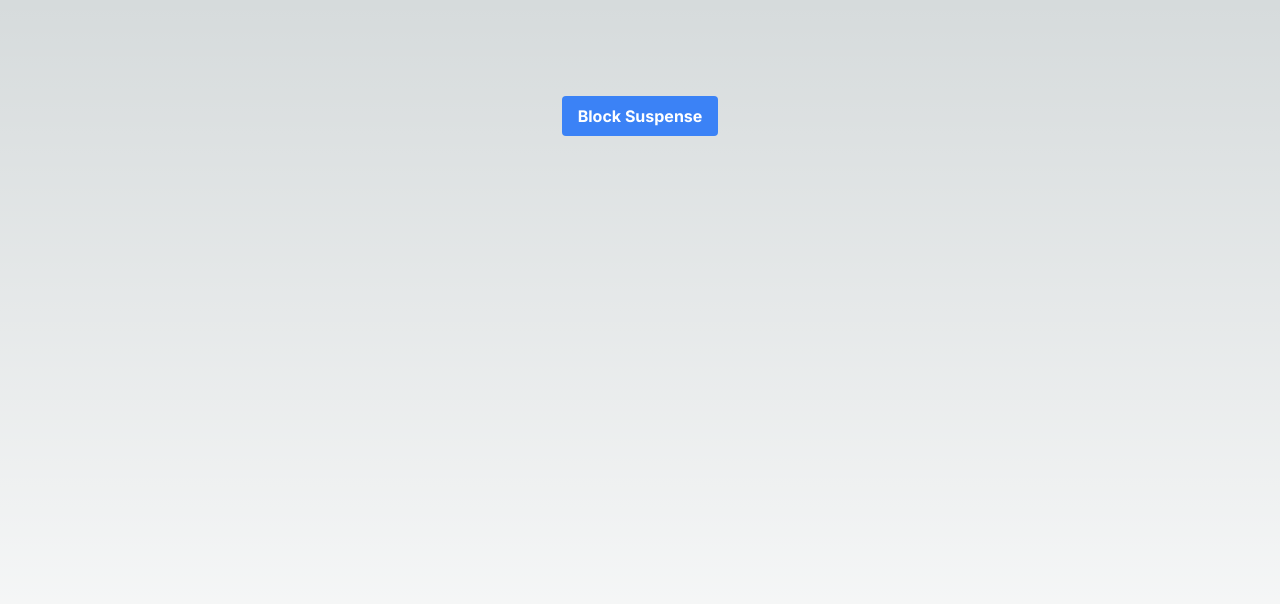
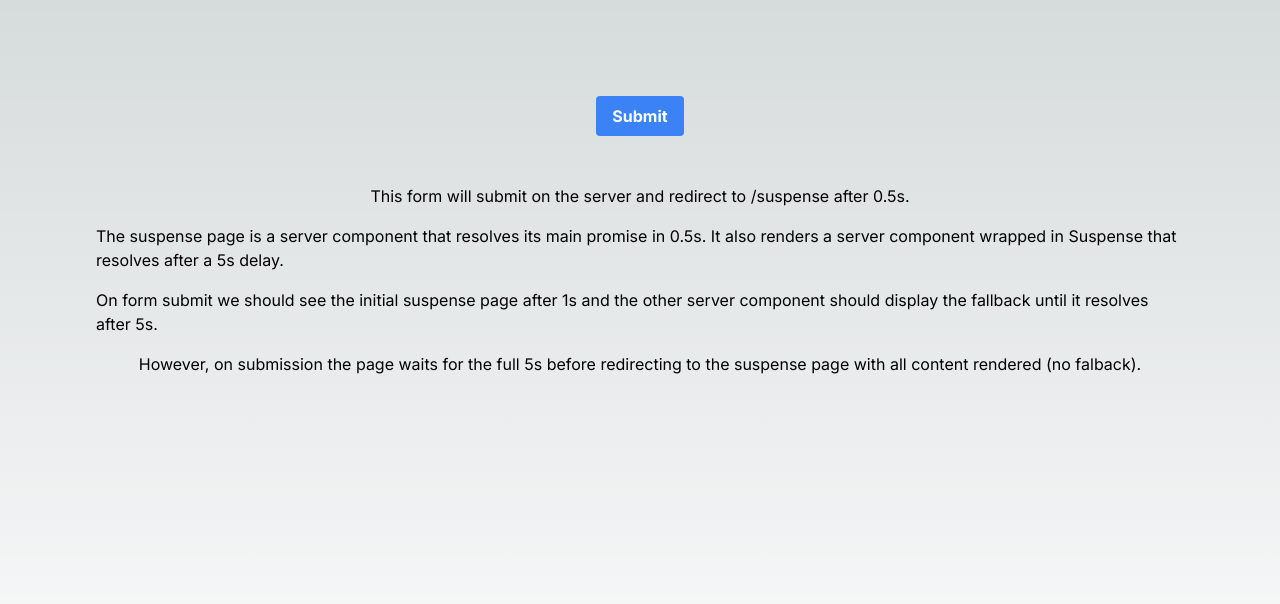
Before and after one commit to blenky36/suspense-broken-demo, a Next.js app: page / in a window 1280 px wide. Shown: the top 604 px of the page. Built offline with nearby package versions, Linux system fonts and the light colour scheme.

Commit message:
suspense blocking on navigation

```diff
--- a/app/page.tsx
+++ b/app/page.tsx
@@ -1,8 +1,14 @@
+import { ExampleForm } from "@/components/ExampleForm";
+
 export default function Home() {
   return (
     <main className="flex min-h-screen flex-col items-center justify-between p-24">
-      <div className='flex items-center justify-center w-full' >
-        <a className='bg-blue-500 hover:bg-blue-700 text-white font-bold py-2 px-4 rounded' href='/suspense'>Block Suspense</a>
+      <div className='flex flex-col items-center justify-center w-full' >
+        <ExampleForm />
+        <p className="mt-12">This form will submit on the server and redirect to /suspense after 0.5s.</p>
+        <p className="mt-4">The suspense page is a server component that resolves its main promise in 0.5s. It also renders a server component wrapped in Suspense that resolves after a 5s delay.</p>
+        <p className="mt-4">On form submit we should see the initial suspense page after 1s and the other server component should display the fallback until it resolves after 5s.</p>
+        <p className="mt-4">However, on submission the page waits for the full 5s before redirecting to the suspense page with all content rendered (no falback).</p>
       </div>
     </main>
   )
--- a/app/suspense/SuspenseWrapper.tsx
+++ /dev/null
@@ -1,10 +0,0 @@
-import { FiveSecondSuspense } from '@/components/FiveSecondSuspense'
-import React, { Suspense } from 'react'
-
-export const SuspenseWrapper = () => {
-  return (
-    <Suspense fallback={<p>Loading delay comp with suspense...</p>}>
-        <FiveSecondSuspense />
-    </Suspense>
-  )
-}
--- a/app/suspense/page.tsx
+++ b/app/suspense/page.tsx
@@ -1,13 +1,10 @@
 import { FiveSecondSuspense } from '@/components/FiveSecondSuspense'
-import { TenSecondSuspense } from '@/components/TenSecondSuspense'
 import { sleep } from '@/sleep'
 import React, { Suspense } from 'react'
-import { SuspenseWrapper } from './SuspenseWrapper'
 
-export const dynamic = 'force-dynamic'
 const getData = async () => {
-    await sleep(2)
-    return 'Page slept for 2s'
+    await sleep(0.5)
+    return 'Mock data from pretend api'
 }
 
 const SuspensePage = async () => {
@@ -18,10 +15,6 @@ const SuspensePage = async () => {
             <Suspense fallback={<p>Loading 5s suspense...</p>}>
                 <FiveSecondSuspense />
             </Suspense>
-            <Suspense fallback={<p>Loading 10s suspense...</p>}>
-                <TenSecondSuspense />
-            </Suspense>
-            <SuspenseWrapper />
         </>
     )
 }
--- /dev/null
+++ b/components/ExampleForm/actions.ts
@@ -0,0 +1,9 @@
+'use server'
+
+import { sleep } from "@/sleep"
+import { redirect } from "next/navigation"
+
+export const submitForm = async (_: any, formData: FormData) => {
+    await sleep(0.5)
+    redirect('/suspense')
+}
--- /dev/null
+++ b/components/ExampleForm/index.tsx
@@ -0,0 +1,23 @@
+'use client'
+
+import React from 'react'
+import { useFormState, useFormStatus } from 'react-dom'
+import { submitForm } from './actions'
+
+const intialState = { message: '' }
+
+const SubmitButton = () => {
+    const { pending } = useFormStatus()
+    return (
+        <button disabled={pending} type='submit' className={`${pending ? 'bg-gray-300' : 'bg-blue-500 hover:bg-blue-700'}  text-white font-bold py-2 px-4 rounded`}>Submit</button>
+    )
+}
+
+export const ExampleForm = () => {
+    const [state, formAction] = useFormState(submitForm, intialState)
+    return (
+        <form className="flex flex-col gap-4 items-center justify-center" action={formAction}>
+            <SubmitButton />
+        </form>
+    )
+}
--- a/components/TenSecondSuspense.tsx
+++ /dev/null
@@ -1,15 +0,0 @@
-import { sleep } from '@/sleep'
-import React from 'react'
-
-export const dynamic = 'force-dynamic'
-const loadData = async () => {
-    await sleep(10)
-    return 'Hello from 10s suspense'
-}
-
-export const TenSecondSuspense = async () => {
-  const data = await loadData()
-  return (
-    <p>{data}</p>
-  )
-}
```
Also changed, not shown: 1 other file (tests, documents, lock files or other folders).
